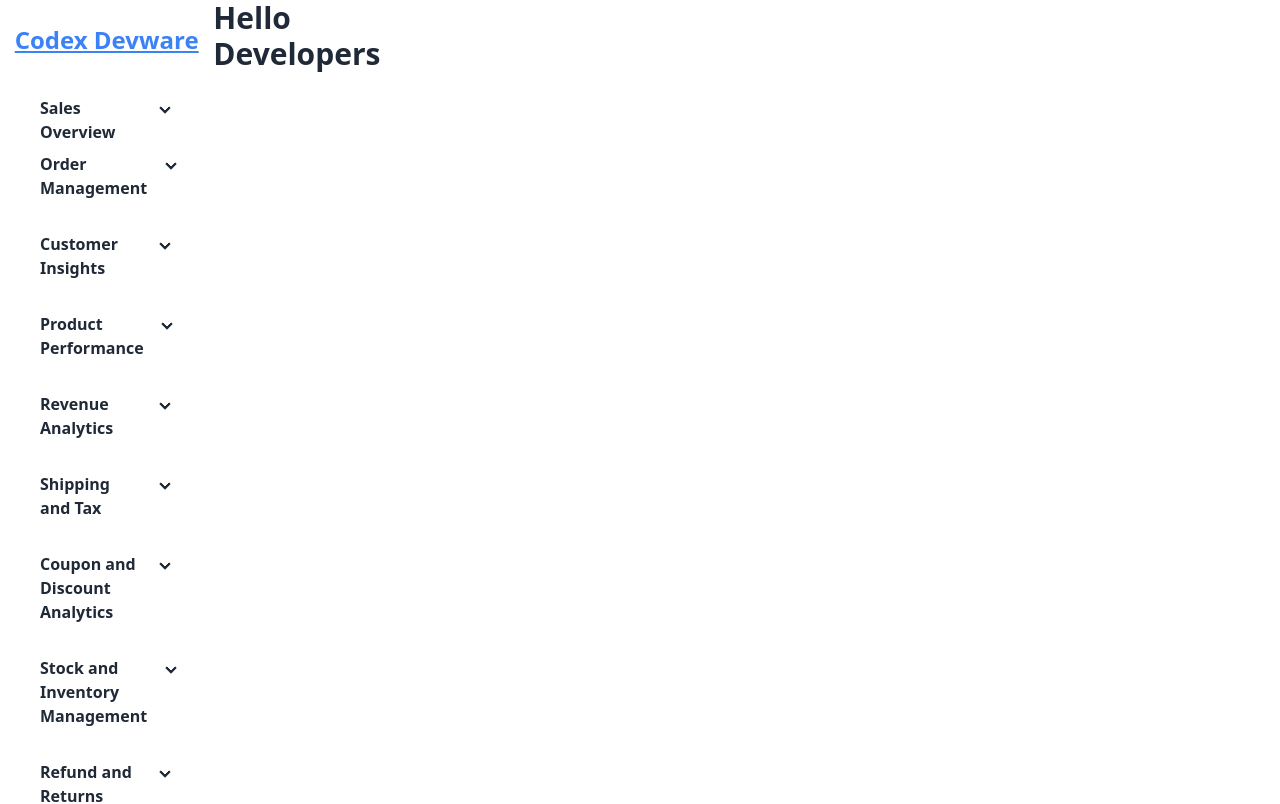
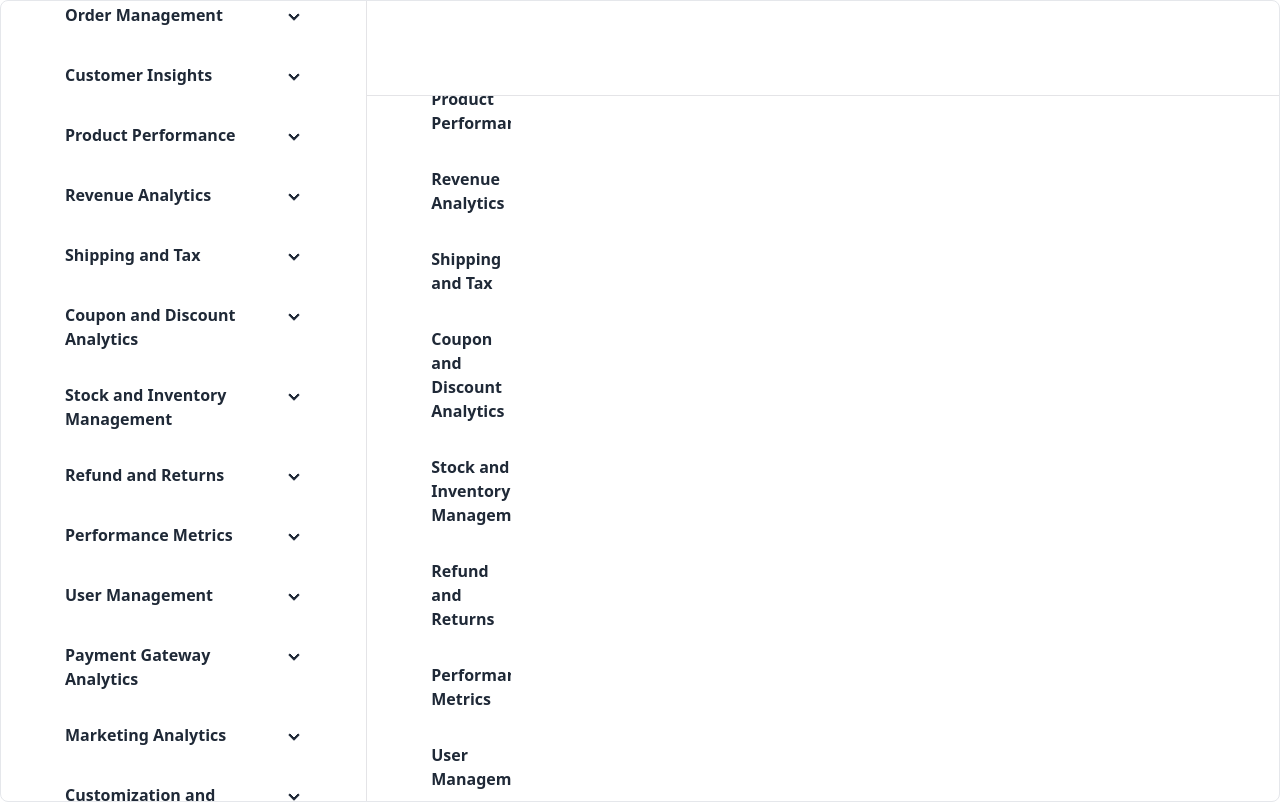
Before and after one commit to codex-devware/Codex-Nexus, a React (Vite) app in the folder client/: page / in a window 1280 px wide. Shown: the top 804 px of the page. Built offline with nearby package versions, Linux system fonts and the light colour scheme.

Commit message:
shan cn resizeable sidebar

```diff
--- a/client/src/Routes/Routers.jsx
+++ b/client/src/Routes/Routers.jsx
@@ -1,17 +1,16 @@
 import { BrowserRouter as Router, Route, Routes } from 'react-router-dom';
 import Home from '../Pages/Home/Home';
-import { Test } from '@/components/Home/Test';
+import { MainLayout } from '@/components/layout/MainLayout';
 
 const Routers = () => {
   return (
     <>
       <Router>
-        <Routes>
-          <Route path='/' element={<Home />} />
-          <Route path='/test' element={<Test />} />
-
-
-        </Routes>
+        <MainLayout>
+          <Routes>
+            <Route path='/' element={<Home />} />
+          </Routes>
+        </MainLayout>
       </Router>
     </>
   );
--- /dev/null
+++ b/client/src/components/layout/MainLayout.jsx
@@ -0,0 +1,34 @@
+import Sidebar from "../Sidebar/Sidebar";
+import { ResizableHandle, ResizablePanel, ResizablePanelGroup } from "../ui/resizable";
+
+
+  export function MainLayout({children}) {
+    return (
+      <ResizablePanelGroup
+        direction='horizontal'
+        className='max-w-screen rounded-lg border'
+      >
+        <ResizablePanel defaultSize={20}>
+          <div className='flex h-screen items-center justify-center p-6'>
+            <span className='font-semibold'><Sidebar/></span>
+          </div>
+        </ResizablePanel>
+        <ResizableHandle />
+        <ResizablePanel defaultSize={50}>
+          <ResizablePanelGroup direction='vertical'>
+            <ResizablePanel defaultSize={10}>
+              <div className='flex h-full items-center justify-center p-6'>
+                <span className='font-semibold'></span>
+              </div>
+            </ResizablePanel>
+            <ResizableHandle />
+            <ResizablePanel defaultSize={75}>
+              <div className='flex h-full items-center justify-center p-6'>
+                <span className='font-semibold'>{children}</span>
+              </div>
+            </ResizablePanel>
+          </ResizablePanelGroup>
+        </ResizablePanel>
+      </ResizablePanelGroup>
+    );
+  }
```
